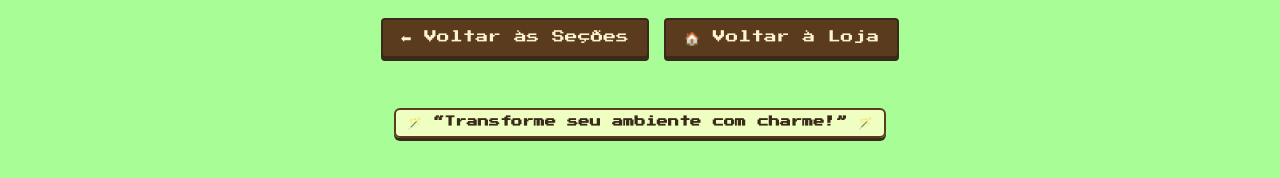
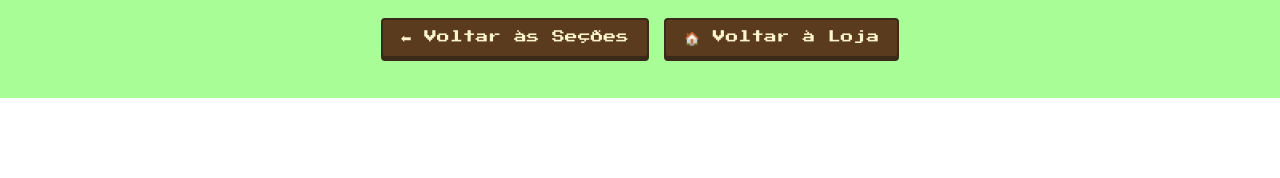
Before and after one commit to Vini-Escanavaque/loja, a plain HTML site: page loja/secoes/decoracao.html in a window 1280 px wide. Shown: the part 869-1047 px from the top of the page. After the commit the page ends 967 px from the top, so only its background shows below. Drawn offline with Linux system fonts and the light colour scheme.

Commit message:
Remove footer message from decoracao.html

```diff
--- a/loja/secoes/decoracao.html
+++ b/loja/secoes/decoracao.html
@@ -150,6 +150,6 @@
     <a href="../index.html" class="botao">🏠 Voltar à Loja</a>
   </div>
 
-  <footer>🪄 “Transforme seu ambiente com charme!” 🪄</footer>
+
 </body>
 </html>
```
